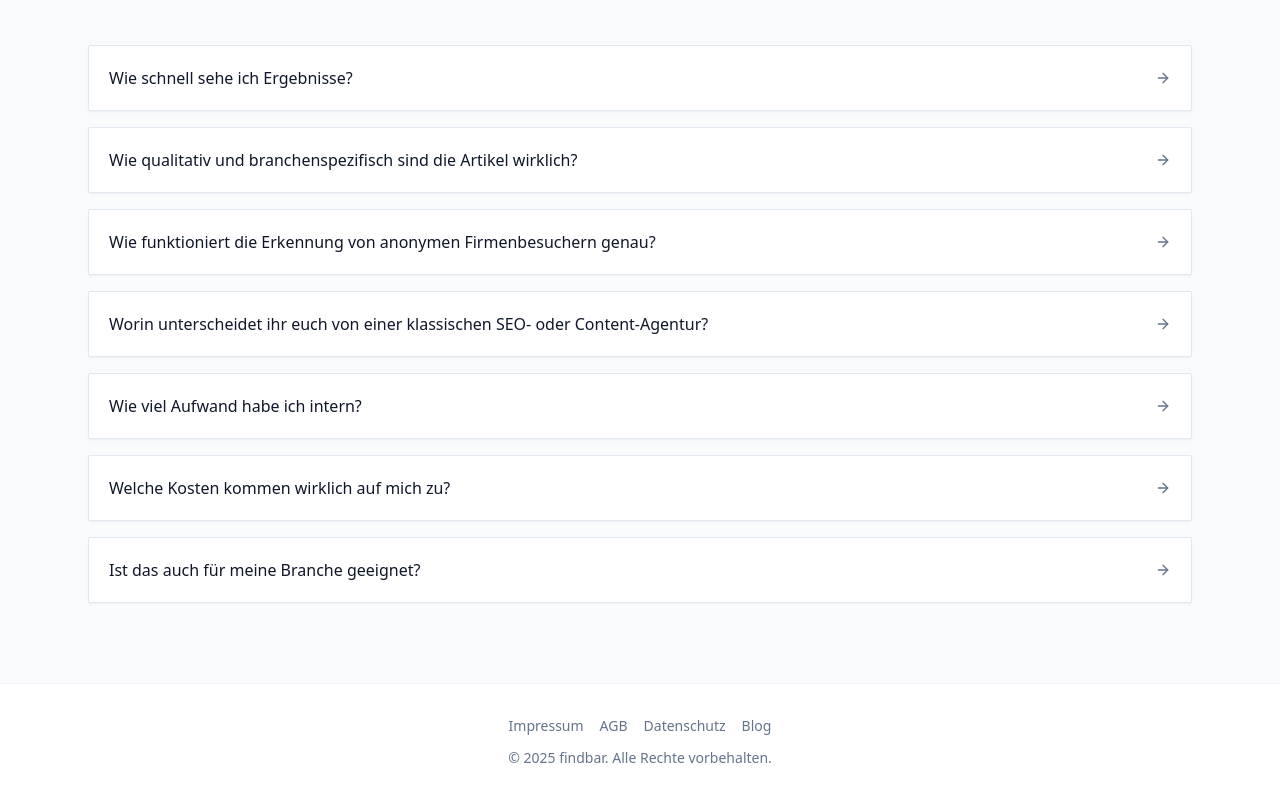
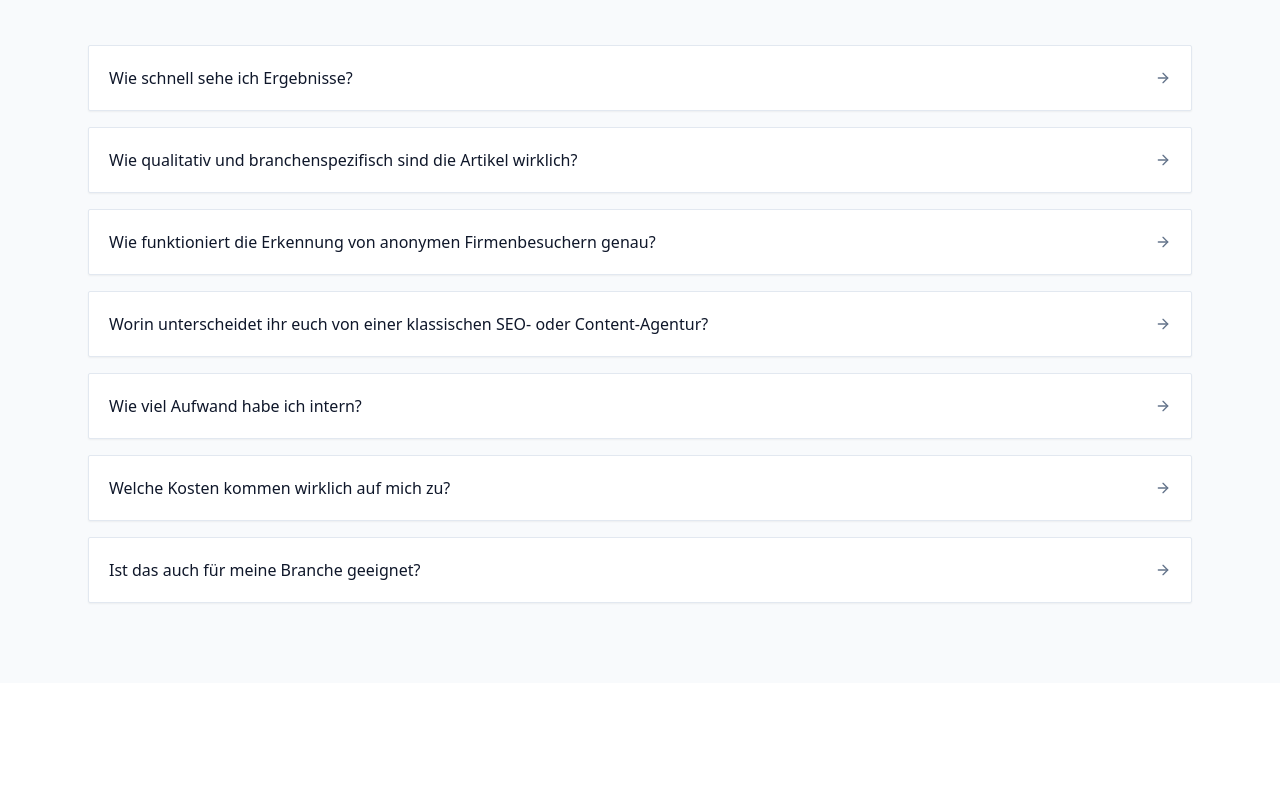
Before and after one commit to lennartnm/findbar_website, a Next.js app: page / in a window 1280 px wide. Shown: the part 7333-8133 px from the top of the page. After the commit the page ends 8016 px from the top, so only its background shows below. Built offline with nearby package versions, Linux system fonts and the light colour scheme.

Commit message:
Update page.tsx

```diff
--- a/src/app/page.tsx
+++ b/src/app/page.tsx
@@ -1368,25 +1368,7 @@ export default function FindbarPage() {
       {/* 11. FAQ */}
       <FAQSection />
 
-  <footer className="border-t border-slate-100 py-8 text-center text-sm text-slate-500">
-  <div className="space-x-4">
-    <a href="/impressum" className="hover:text-slate-700 transition-colors">
-      Impressum
-    </a>
-    <a href="/agb" className="hover:text-slate-700 transition-colors">
-      AGB
-    </a>
-    <a href="/datenschutz" className="hover:text-slate-700 transition-colors">
-      Datenschutz
-    </a>
-     <a href="/blog" className="hover:text-slate-700 transition-colors">
-      Blog
-    </a>
-  </div>
-  <p className="mt-3">
-    © {new Date().getFullYear()} findbar. Alle Rechte vorbehalten.
-  </p>
-</footer>
+
 
 
       {/* Calendly Popup */}
```
